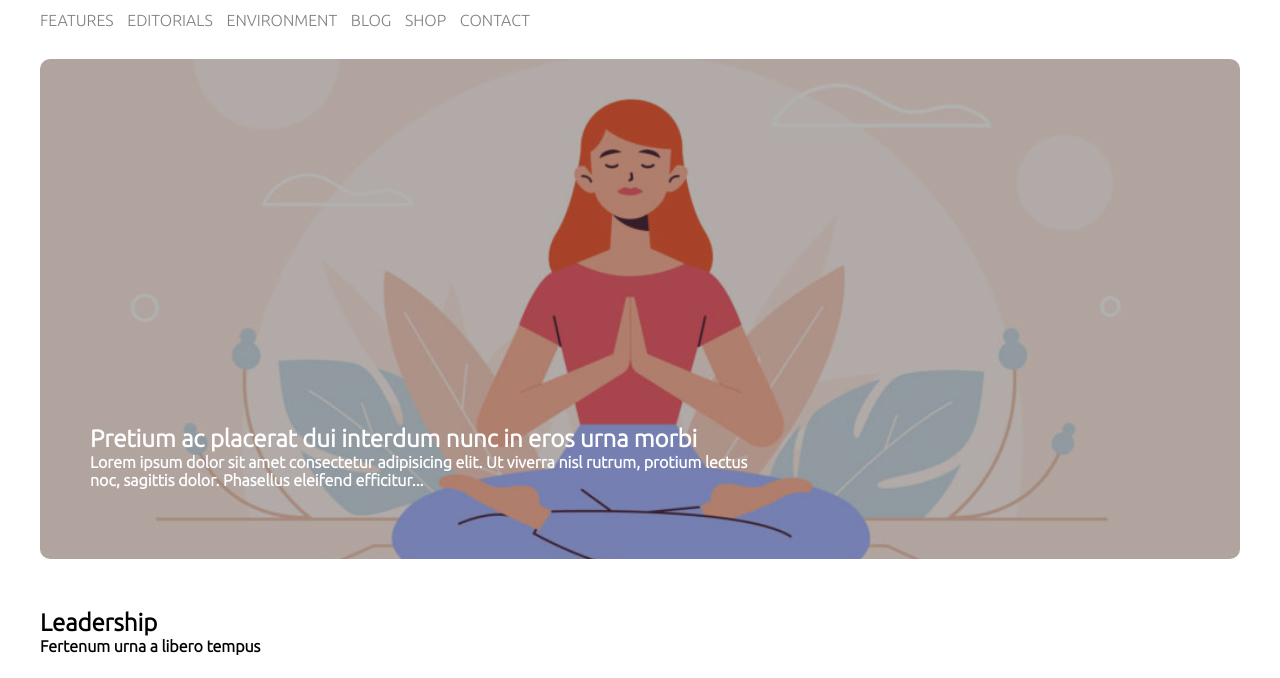
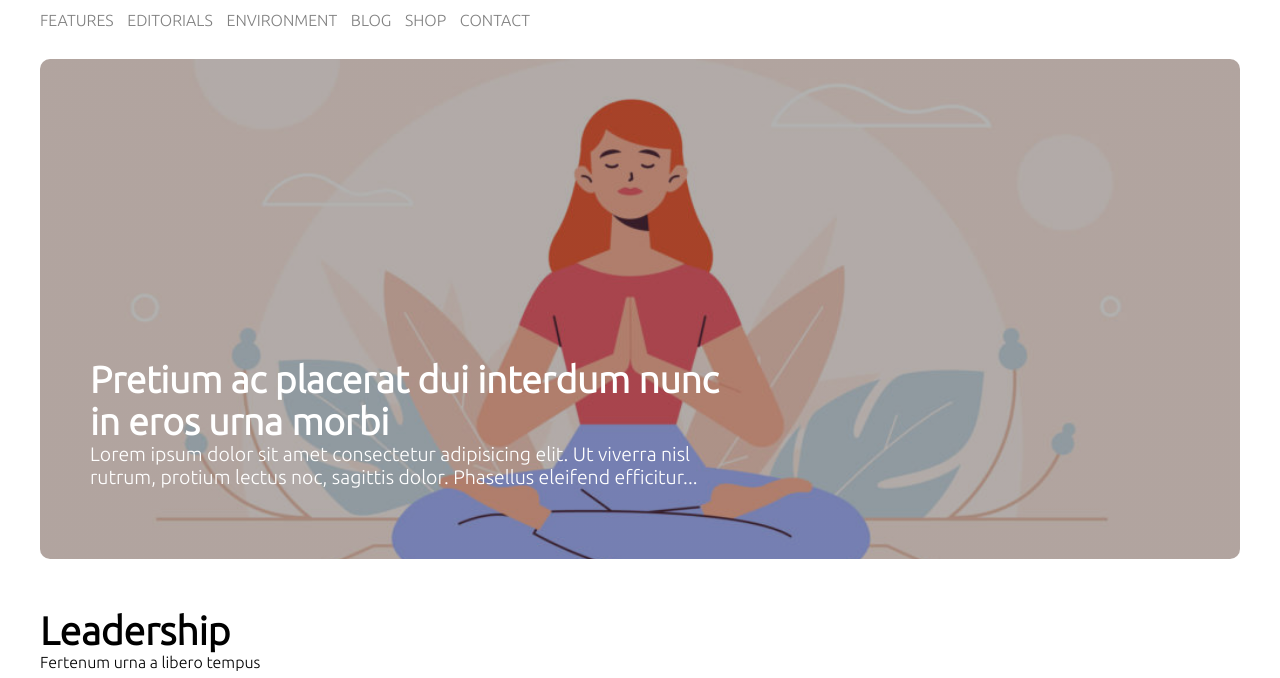
Before and after one commit to AngeloLista/htmlcss-wp, a plain HTML site: page index.html in a window 1280 px wide. Shown: the part 122-800 px from the top of the page. Drawn offline with Linux system fonts and the light colour scheme.

Commit message:
changed font sizes and margins

```diff
--- a/css/style.css
+++ b/css/style.css
@@ -72,6 +72,13 @@ header ul a{
 }
 
 
+.spotlight_text h2 {
+    font-size: 37px;
+}
+
+.spotlight_text span {
+    font-size: 19.5px;
+}
 
 /* Main */
 #container_main {
@@ -80,7 +87,11 @@ header ul a{
 }
 
 .mini_header {
-    margin-bottom: 30px;
+    margin-bottom: 50px;
+}
+
+.mini_header h1 {
+    font-size: 39px;
 }
 
 .sidebar {
--- a/index.html
+++ b/index.html
@@ -61,8 +61,8 @@
                 <div class="spotlight_text">
                     <h2>Pretium ac placerat dui interdum nunc in eros urna morbi
                     </h2>
-                    <h4>Lorem ipsum dolor sit amet consectetur adipisicing elit. Ut viverra nisl rutrum, protium lectus noc, sagittis dolor. Phasellus eleifend efficitur...
-                    </h4>
+                    <span>Lorem ipsum dolor sit amet consectetur adipisicing elit. Ut viverra nisl rutrum, protium lectus noc, sagittis dolor. Phasellus eleifend efficitur...
+                    </span>
                 </div>
             </section>
 
@@ -72,7 +72,7 @@
 
                     <section class="mini_header">
                         <h1>Leadership</h1>
-                        <h4>Fertenum urna a libero tempus</h4>
+                        <span>Fertenum urna a libero tempus</span>
                     </section>
 
                     <section class="sidebar float_left">
```
